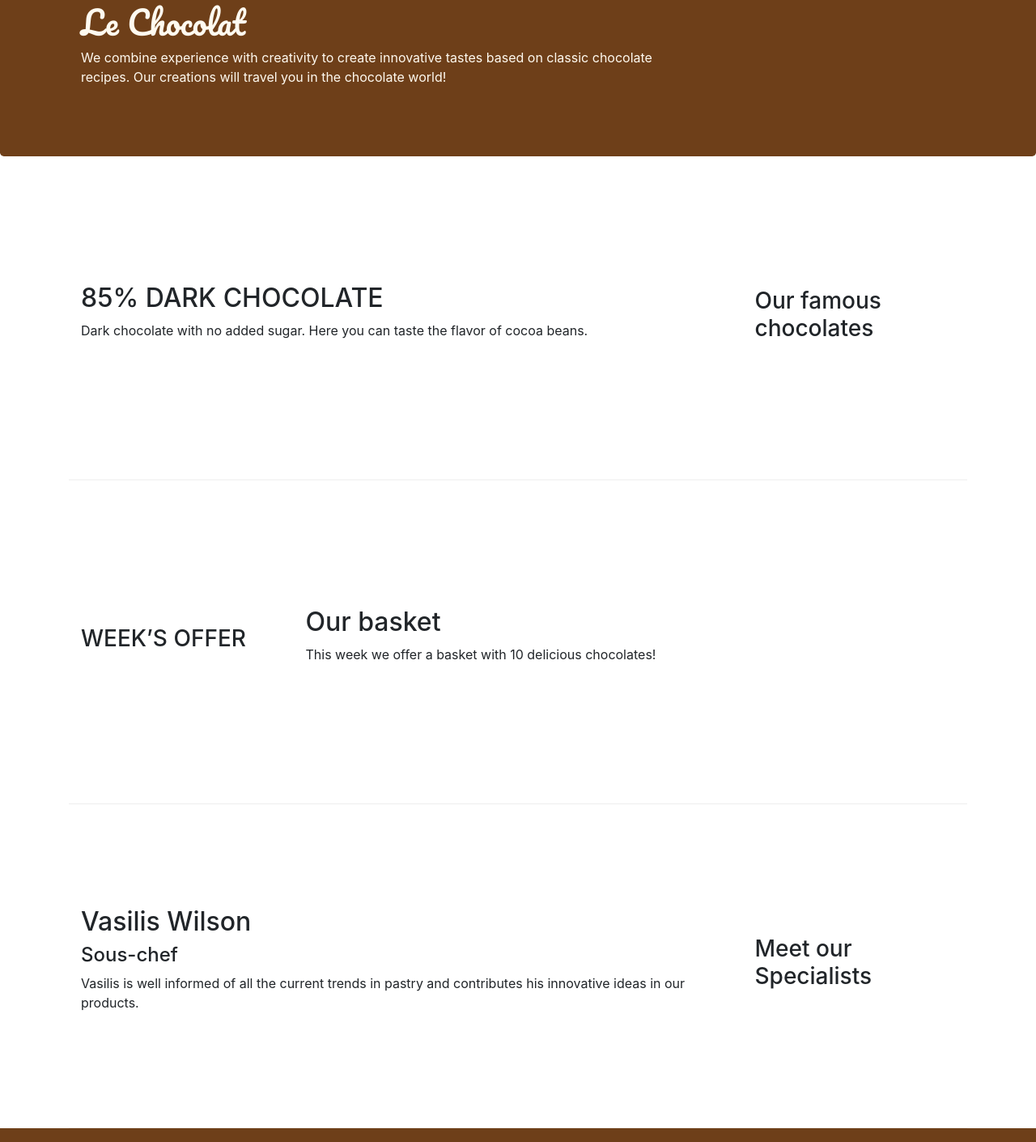
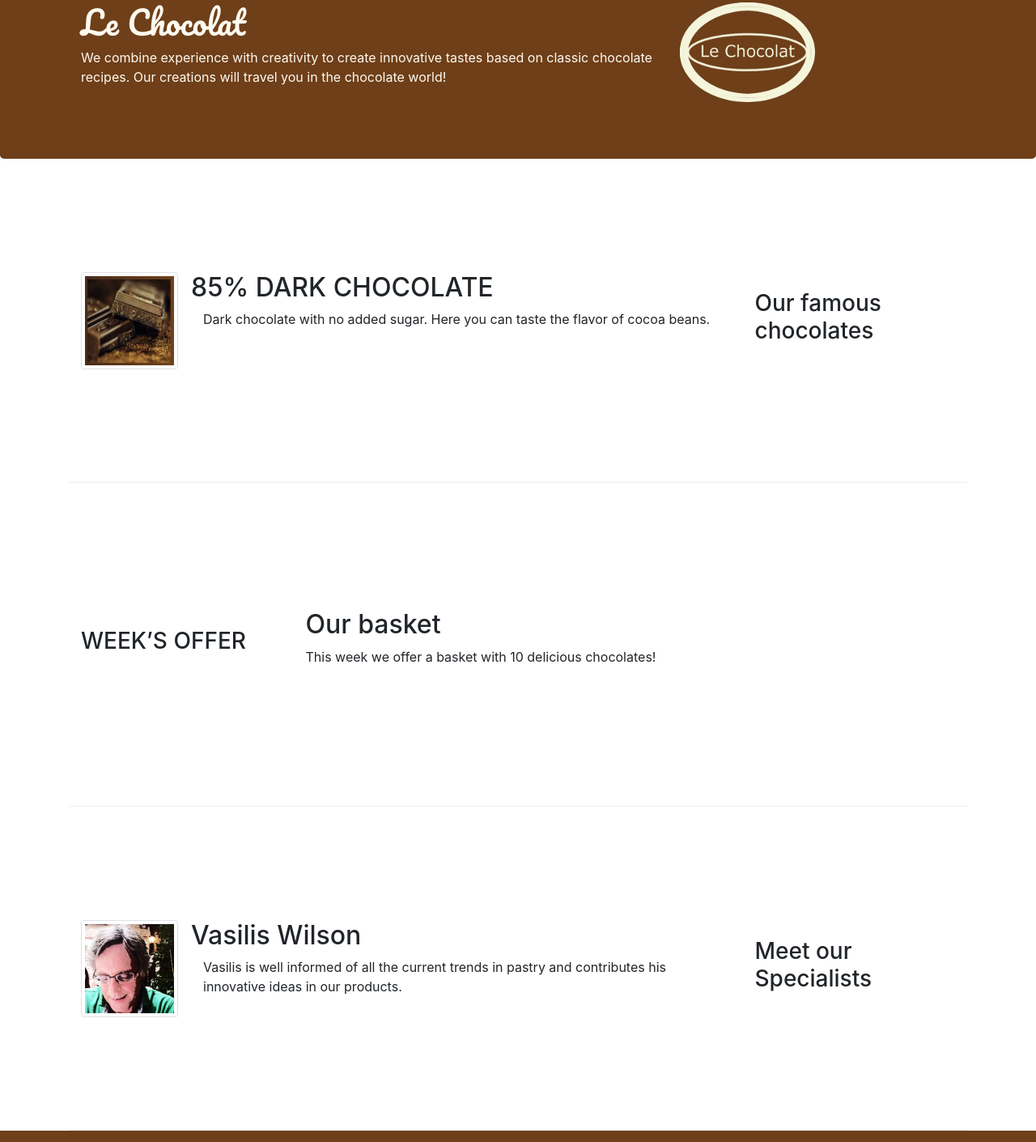
Before and after one commit to charap199/lechocolat, a plain HTML site: page index.html in a window 1280 px wide. Shown: the part 117-1527 px from the top of the page at 81% size. Drawn offline with nearby package versions, Linux system fonts and the light colour scheme.

Commit message:
Images and Media

```diff
--- a/index.html
+++ b/index.html
@@ -20,16 +20,21 @@
 
     <nav class="navbar navbar-expand-md navbar-light bg-light fixed-top ">
         <div class="container">
-            <a class="navbar-brand" href="#" style="font-family: 'Pacifico', cursive;" >Le Chocolat</a>
+            <a class="navbar-brand" href="#" style="font-family: 'Pacifico', cursive;"><img src="images/logo.png"
+                    class="img" height="40" width="54"></a>
             <button class="navbar-toggler" type="button" data-toggle="collapse" data-target="#Navbar">
                 <span class="navbar-toggler-icon"></span>
             </button>
             <div class="collapse navbar-collapse" id="Navbar">
                 <ul class="navbar-nav">
-                    <li class="nav-item active"><a class="nav-link" href="#"><span class="fa fa-home fa-lg"></span> Home</a></li>
-                    <li class="nav-item"><a class="nav-link" href="./aboutus.html"><span class="fa fa-info fa-lg"></span> About</a></li>
-                    <li class="nav-item"><a class="nav-link" href="#"><span class="fa fa-list fa-lg"></span> Menu</a></li>
-                    <li class="nav-item"><a class="nav-link" href="#"><span class="fa fa-address-card fa-lg"></span> Contact</a></li>
+                    <li class="nav-item active"><a class="nav-link" href="#"><span class="fa fa-home fa-lg"></span>
+                            Home</a></li>
+                    <li class="nav-item"><a class="nav-link" href="./aboutus.html"><span
+                                class="fa fa-info fa-lg"></span> About</a></li>
+                    <li class="nav-item"><a class="nav-link" href="#"><span class="fa fa-list fa-lg"></span> Menu</a>
+                    </li>
+                    <li class="nav-item"><a class="nav-link" href="#"><span class="fa fa-address-card fa-lg"></span>
+                            Contact</a></li>
                 </ul>
             </div>
         </div>
@@ -38,11 +43,12 @@
         <div class="container">
             <div class="row row-header">
                 <div class="col-12 col-sm-8">
-                    <h1  style="font-family: 'Pacifico', cursive;">Le Chocolat</h1>
+                    <h1 style="font-family: 'Pacifico', cursive;">Le Chocolat</h1>
                     <p>We combine experience with creativity to create innovative tastes based on classic chocolate
                         recipes. Our creations will travel you in the chocolate world!</p>
                 </div>
                 <div class="col col-sm">
+                    <img src="images/logo.png" class="img">
                 </div>
             </div>
         </div>
@@ -54,8 +60,15 @@
                 <h3>Our famous chocolates</h3>
             </div>
             <div class="col-sm col-md">
-                <h2>85% DARK CHOCOLATE</h2>
-                <p>Dark chocolate with no added sugar. Here you can taste the flavor of cocoa beans.</p>
+                <div class="media">
+                    <img class="d-flex mr-3 img-thumbnail align-self-center" src="images/dark85.jpg"
+                        alt="85% DARK CHOCOLATE">
+                    <div class="media-body">
+                        <h2 class="mt-0">85% DARK CHOCOLATE</h2>
+                        <p class="col d-none d-md-block">Dark chocolate with no added sugar.
+                            Here you can taste the flavor of cocoa beans.</p>
+                    </div>
+                </div>
             </div>
         </div>
 
@@ -75,10 +88,15 @@
                 <h3>Meet our Specialists</h3>
             </div>
             <div class="col-sm col-md">
-                <h2>Vasilis Wilson </h2>
-                <h4>Sous-chef</h4>
-                <p>Vasilis is well informed of all the current trends in pastry and contributes his innovative ideas in
-                    our products.</p>
+                    <div class="media">
+                            <img class="d-flex mr-3 img-thumbnail align-self-center"
+                                src="images/cartoonVasilis.png" alt="Vasilis Wilson">
+                            <div class="media-body">
+                                <h2 class="mt-0">Vasilis Wilson</h2>
+                                <p class="col d-none d-md-block">Vasilis is well informed of all the current
+                                    trends in pastry and contributes his innovative ideas in our products.</p>
+                            </div>
+                        </div>
             </div>
         </div>
     </div>
@@ -111,7 +129,7 @@
                 </div>
                 <div class="col col-sm-4 align-self-center">
                     <div style="text-align:center">
-                            <a class="btn btn-social-icon btn-google-plus" href ="http://google.com/+">
+                        <a class="btn btn-social-icon btn-google-plus" href="http://google.com/+">
                             <i class="fa fa-google-plus"></i></a>
                         <a class="btn btn-social-icon btn-facebook" href="http://www.facebook.com/profile.php?id=">
                             <i class="fa fa-facebook"></i></a>
```
Also changed, not shown: aboutus.html (+4 -3 lines), images/cartoonVasilis.png (added), images/dark85.jpg (added), images/logo.png (added), images/promotion.jpg (added). Lines whose indentation alone changed are shown as unchanged.
